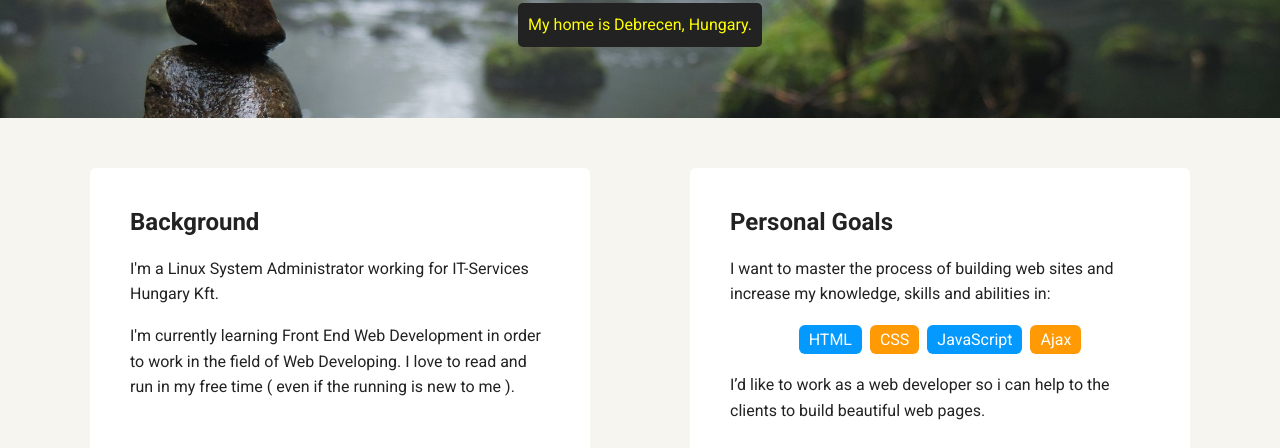
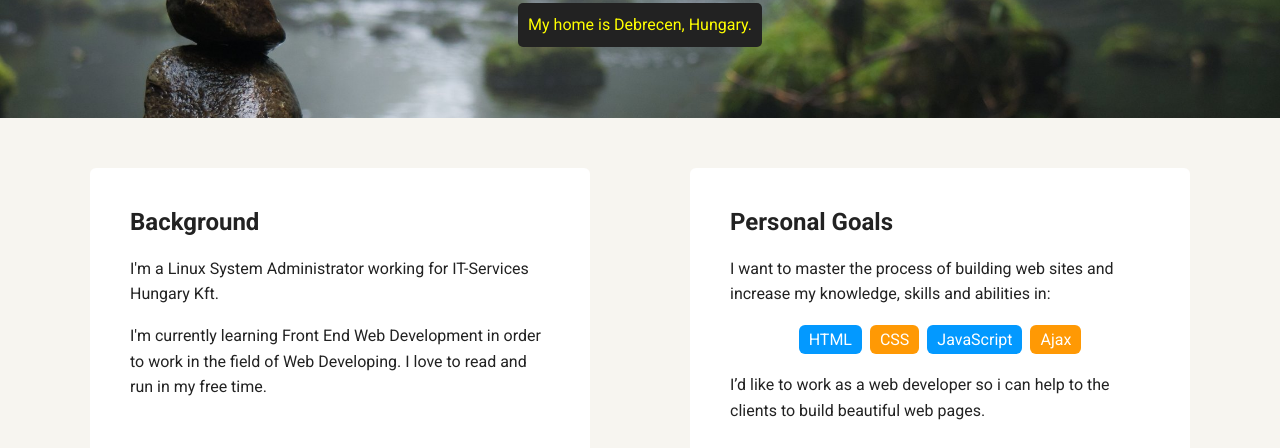
Before and after one commit to csabakapus/techdegree_project_v1, a plain HTML site: page index.html in a window 1280 px wide. Shown: the part 352-800 px from the top of the page. Drawn offline with Linux system fonts and the light colour scheme; a web font is replaced by a local one.

Commit message:
modified index.html background information

```diff
--- a/index.html
+++ b/index.html
@@ -27,7 +27,7 @@
       <div class="card">
         <h2>Background</h2>
         <p>I'm a Linux System Administrator working for IT-Services Hungary Kft.</p>
-        <p>I'm currently learning Front End Web Development in order to work in the field of Web Developing. I love to read and run in my free time ( even if the running is new to me ).</p>
+        <p>I'm currently learning Front End Web Development in order to work in the field of Web Developing. I love to read and run in my free time.</p>
       </div>
 
       <div class="card">
```
